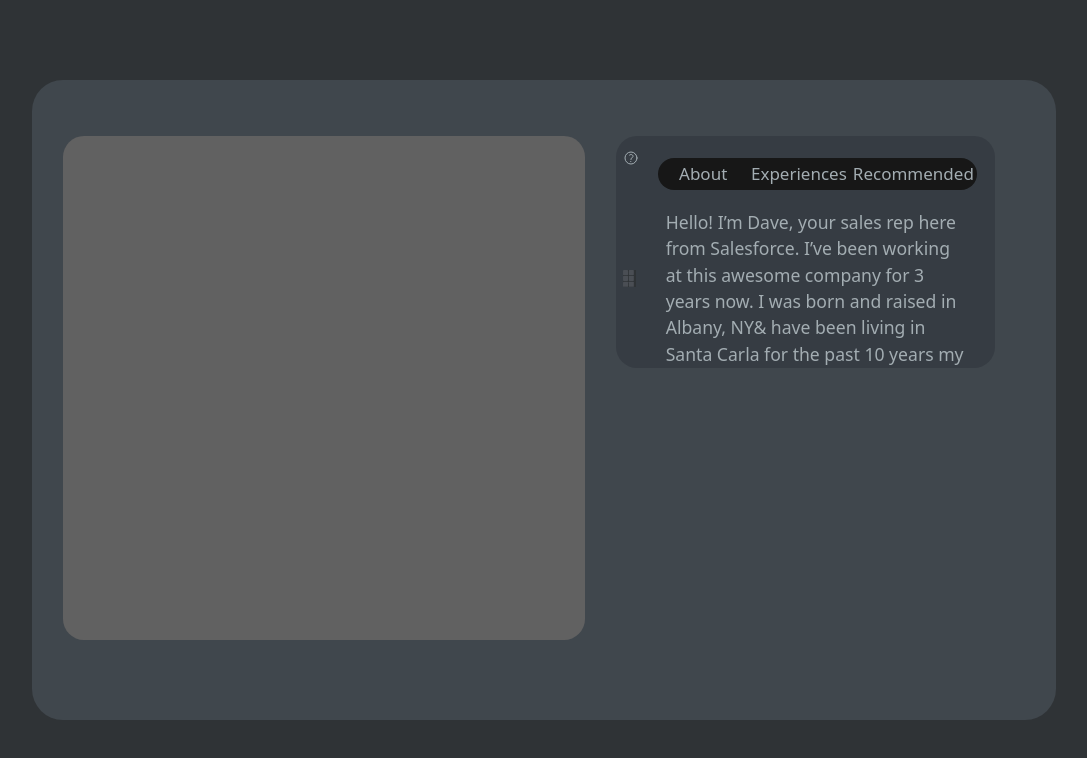
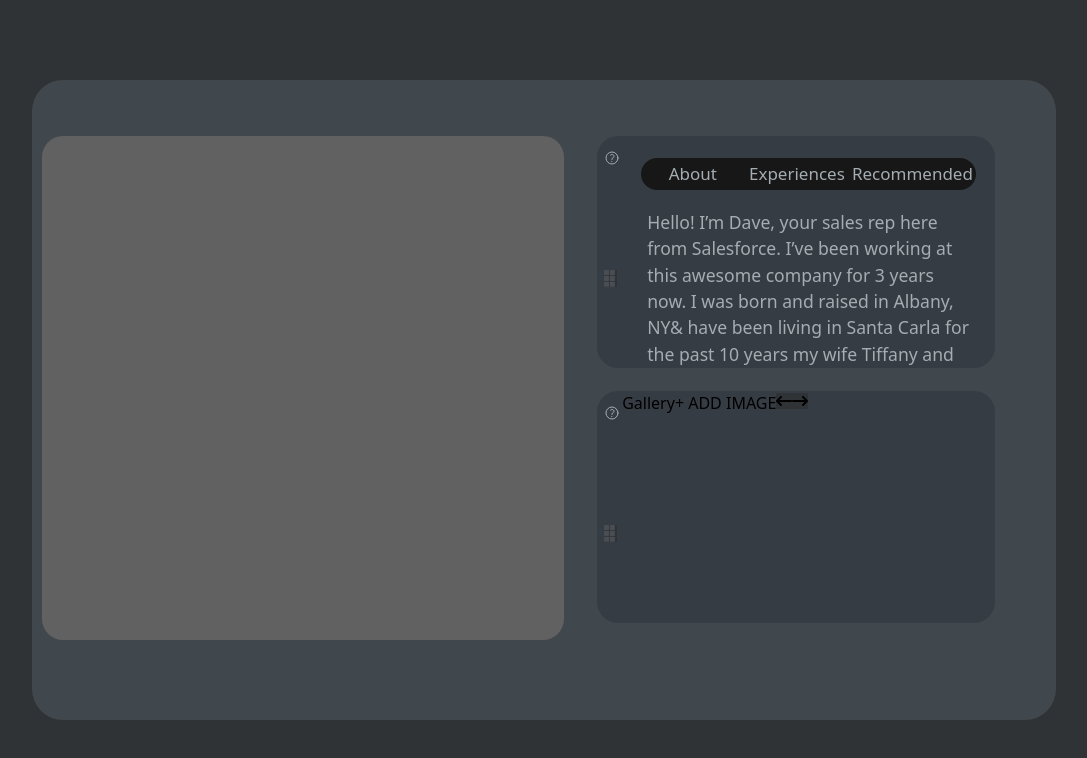
Before and after one commit to jyotirmoy-sinhababu/lunacal-task, a React (Vite) app: page / in a window 1280 px wide. Shown: the top 758 px of the page, without its empty margins (96-1183 px from the left). Built offline with nearby package versions, Linux system fonts and the light colour scheme.

Commit message:
image uploader created

```diff
--- a/src/App.jsx
+++ b/src/App.jsx
@@ -4,9 +4,9 @@ import LandingPage from './pages/landingPage/LandingPage';
 
 function App() {
   return (
-    <>
+    <main className='flex justify-center items-center h-[100vh]'>
       <LandingPage />
-    </>
+    </main>
   );
 }
 
--- a/src/components/emptyCnt/EmptyCnt.jsx
+++ b/src/components/emptyCnt/EmptyCnt.jsx
@@ -1,11 +1,8 @@
 import React from 'react';
-import { HiOutlineQuestionMarkCircle } from 'react-icons/hi2';
-
-import cube from '../../../public/cube.svg';
 
 const EmptyCnt = () => {
   return (
-    <div className='h-[63vh] lg:w-[51%] w-[31%] bg-[#616161] rounded-[21px] mt-[5.5%] ml-[3%] z-30'></div>
+    <div className='h-[63vh] lg:w-[51%] w-[31%] bg-[#616161] rounded-[21px] mt-[5.5%] ml-[1%] z-30'></div>
   );
 };
 
--- a/src/components/gallerySection/GallerySection.jsx
+++ b/src/components/gallerySection/GallerySection.jsx
@@ -1,15 +1,53 @@
+import { HiOutlineQuestionMarkCircle } from 'react-icons/hi2';
+import { FaArrowLeftLong, FaArrowRightLong } from 'react-icons/fa6';
+
+import cube from '../../../public/cube.svg';
+
+import { useState } from 'react';
+
 const GallerySection = () => {
+  const [images, setImages] = useState([]);
+  console.log(images);
+
+  const handleAddImage = (event) => {
+    const file = event.target.files[0]; // get the selected file
+    const reader = new FileReader(); // create a new FileReader instance
+    reader.onload = () => {
+      const imageData = reader.result; // get the image data
+      setImages((prevImages) => [...prevImages, imageData]); // add the new image to the state
+    };
+    reader.readAsDataURL(file); // read the file as a data URL
+  };
+
   return (
-    <div className='bg-[#363C43] h-[29vh] w-[37%] mt-[5.5%] ml-[3%] z-30 rounded-[21px] overflow-y-auto flex'>
-      <div>
+    <div className='bg-[#363C43] h-[29vh] min-w-[37%] mt-[5.5%] ml-[3%] z-30 rounded-[21px] overflow-y-auto flex'>
+      <div className='flex bg-transparent'>
         <div className='bg-transparent ml-[7px] mr-[2px] mt-[14px] flex flex-col gap-[104px]'>
           <HiOutlineQuestionMarkCircle className='bg-transparent text-[#A3ADB2]' />
           <img className='w-[13px]' src={cube} alt='image of the cube' />
         </div>
-        <div>
-          <div></div>
-          <div>
-            <button>+ ADD IMAGE</button>
+        <div className='flex bg-transparent'>
+          <div className='bg-transparent'>
+            <p className='bg-transparent'>Gallery</p>
+          </div>
+          <div className='bg-transparent'>
+            <button
+              onClick={() => document.getElementById('imageInput').click()}
+            >
+              + ADD IMAGE
+            </button>
+            <input
+              type='file'
+              id='imageInput'
+              style={{ display: 'none' }}
+              onChange={handleAddImage}
+            />
+            <button className='bg-transparent'>
+              <FaArrowLeftLong />
+            </button>
+            <button className='bg-transparent'>
+              <FaArrowRightLong />
+            </button>
           </div>
         </div>
       </div>
--- a/src/components/heroComp/HeroSection.jsx
+++ b/src/components/heroComp/HeroSection.jsx
@@ -5,7 +5,7 @@ import cube from '../../../public/cube.svg';
 
 const HeroSection = () => {
   return (
-    <div className='bg-[#363C43] h-[29vh] w-[37%] mt-[5.5%] ml-[3%] z-30 rounded-[21px] overflow-y-auto flex'>
+    <div className='bg-[#363C43] h-[29vh] min-w-[37%] ml-[3%] z-30 rounded-[21px] overflow-y-auto flex '>
       <div className='bg-transparent ml-[7px] mr-[2px] mt-[14px] flex flex-col gap-[104px]'>
         <HiOutlineQuestionMarkCircle className='bg-transparent text-[#A3ADB2]' />
         <img className='w-[13px]' src={cube} alt='image of the cube' />
--- a/src/pages/landingPage/LandingPage.jsx
+++ b/src/pages/landingPage/LandingPage.jsx
@@ -2,13 +2,15 @@ import React from 'react';
 
 import EmptyCnt from '../../components/emptyCnt/EmptyCnt';
 import HeroSection from '../../components/heroComp/HeroSection';
+import GallerySection from '../../components/gallerySection/GallerySection';
 
 const LandingPage = () => {
   return (
-    <div className='flex justify-center items-center h-[100vh]'>
-      <div className='bg-[#40474d] h-[80vh] w-[80%] rounded-[31px] z-10 flex'>
-        <EmptyCnt />
+    <div className='bg-[#40474d] h-[80vh] w-[80%] rounded-[31px] z-10 flex justify-around lg:justify-normal'>
+      <EmptyCnt />
+      <div className='flex flex-col bg-transparent w-[40%] mt-[5.5%] sm:ml-[2%] '>
         <HeroSection />
+        <GallerySection />
       </div>
     </div>
   );
```
